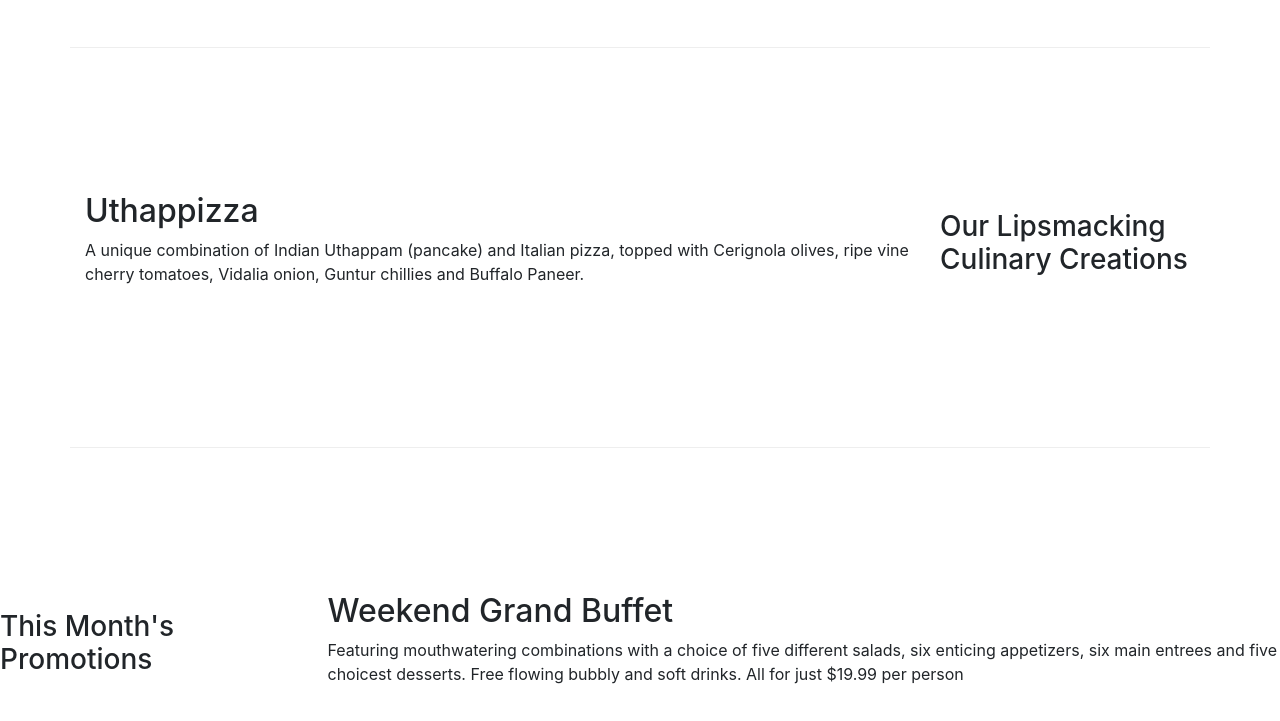
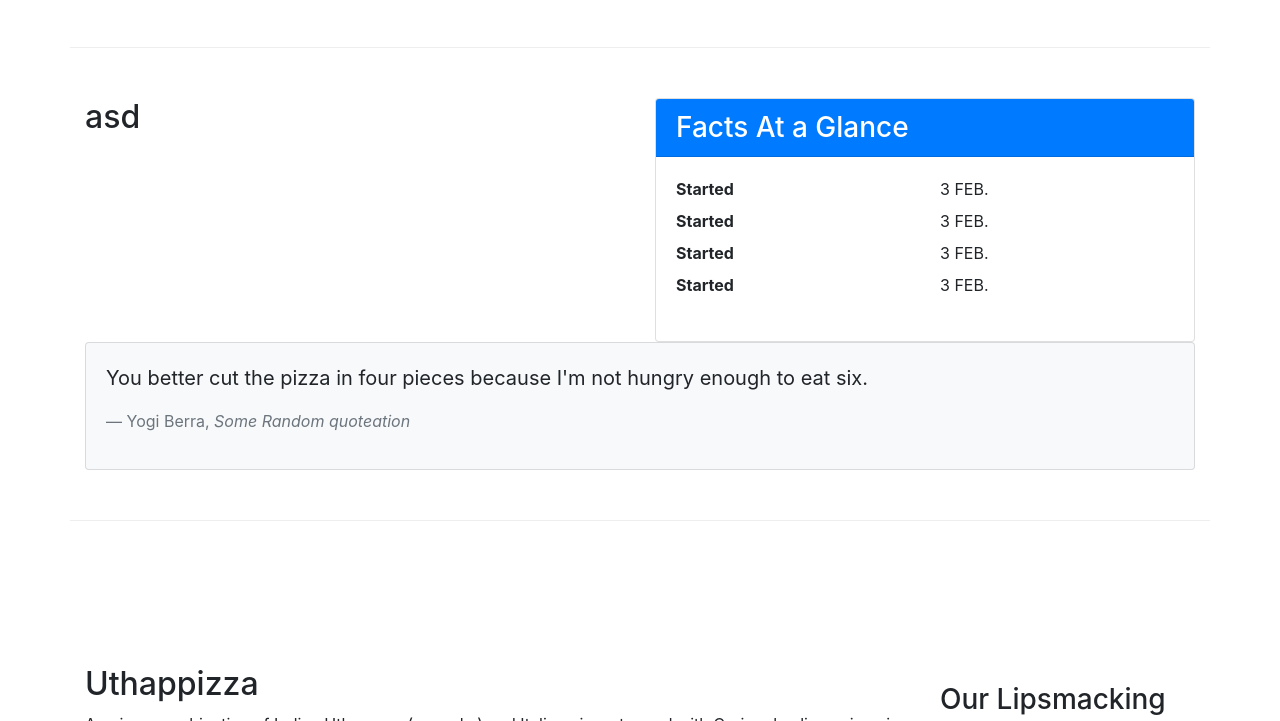
Before and after one commit to ateett12ue/coursera-practice, a website: page aboutus.html in a window 1280 px wide. Shown: the part 817-1538 px from the top of the page. Drawn offline with nearby package versions, Linux system fonts and the light colour scheme.

Commit message:
Card added

```diff
--- a/aboutus.html
+++ b/aboutus.html
@@ -99,6 +99,50 @@
             </div>
             <div class="col-12 col-sm-3"></div>
         </div>
+        <div class="row row-content">
+            <div class="col-sm-6">
+                <h2>asd</h2>
+            </div>
+            <div class="col-sm">
+                <div class="card">
+                    <h3 class="card-header bg-primary text-white">Facts At a Glance</h3>
+                    <div class="card-body">
+                        <dl class="row">
+                            <dt class="col-6"> Started
+                            </dt>
+                            <dd class="col-6">
+                                3 FEB.
+                            </dd>
+                            <dt class="col-6"> Started
+                            </dt>
+                            <dd class="col-6">
+                                3 FEB.
+                            </dd>
+                            <dt class="col-6"> Started
+                            </dt>
+                            <dd class="col-6">
+                                3 FEB.
+                            </dd>
+                            <dt class="col-6"> Started
+                            </dt>
+                            <dd class="col-6">
+                                3 FEB.
+                            </dd>
+                        </dl>
+                    </div>
+                </div>
+            </div>
+            <div class="col-12">
+                <div class="card card-body bg-light">
+                    <blockquote class="blockquote">
+                        <p class="mb=0">You better cut the pizza in four pieces because I'm not hungry enough to eat six.</p>
+                        <footer class="blockquote-footer">Yogi Berra,
+                            <cite title="Source Title">Some Random quoteation</cite>
+                        </footer>
+                    </blockquote>
+                </div>
+            </div>
+        </div>
     </div>
     <div class="container">
         <div class="row row-content align-items-center">
@@ -110,7 +154,6 @@
                 <p>A unique combination of Indian Uthappam (pancake) and Italian pizza, topped with Cerignola olives, ripe vine cherry tomatoes, Vidalia onion, Guntur chillies and Buffalo Paneer.</p>
             </div>
         </div>
-
         </div>
         <div class="row row-content align-items-center">
             <div class="col-12 col-sm-4 col-md-3">
```
